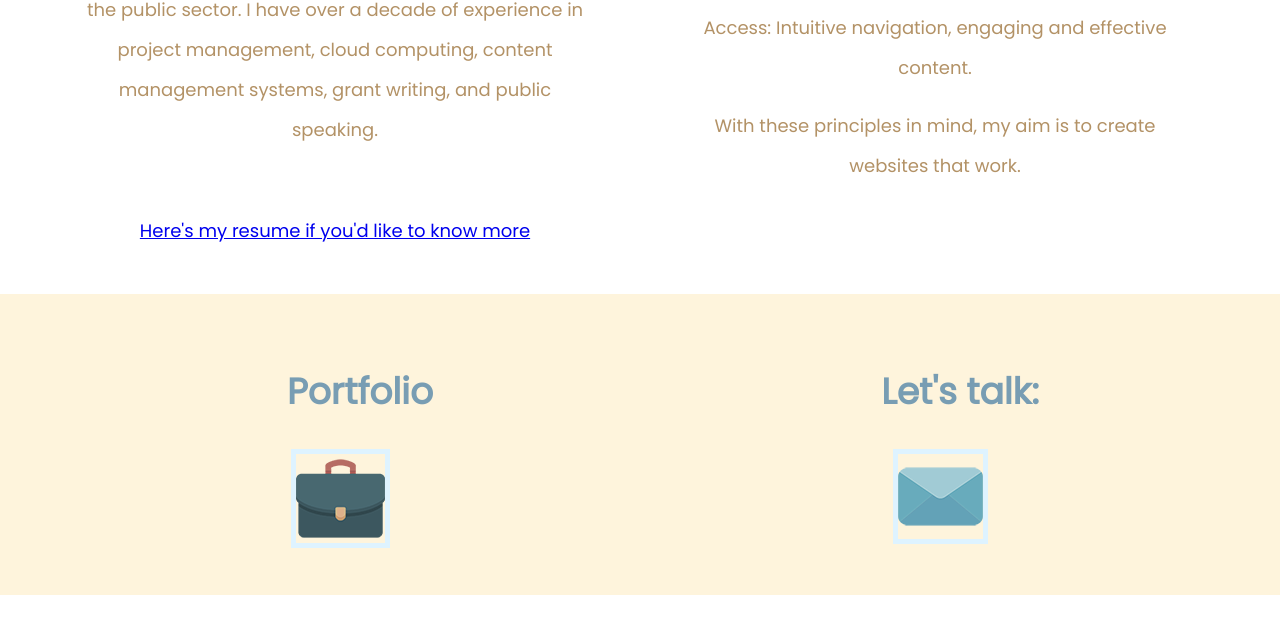
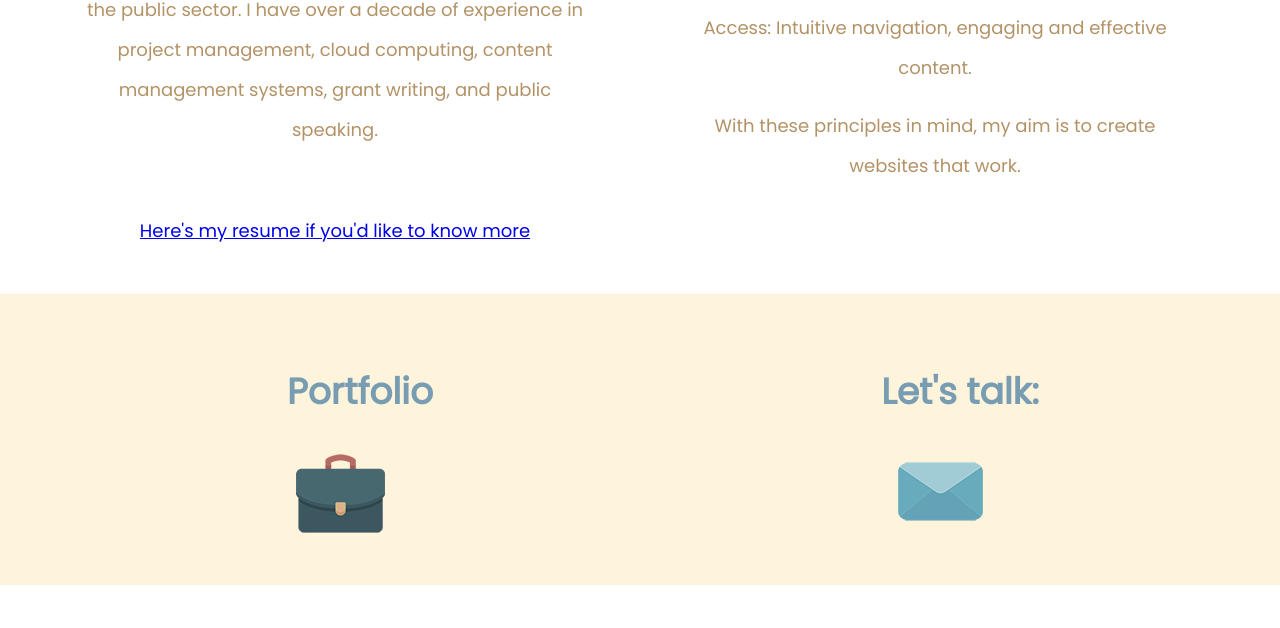
Before and after one commit to emilyalmond-stack/space-order-light, a plain HTML site: page index.html in a window 1280 px wide. Shown: the part 868-1496 px from the top of the page. Drawn offline with Linux system fonts and the light colour scheme.

Commit message:
made css changes to borders

```diff
--- a/css/main.css
+++ b/css/main.css
@@ -116,7 +116,6 @@ nav ul li a {
 
 #work img {
   padding-left: 0px;
-  border: 5px solid #def3ff;
 }
 
 
```
